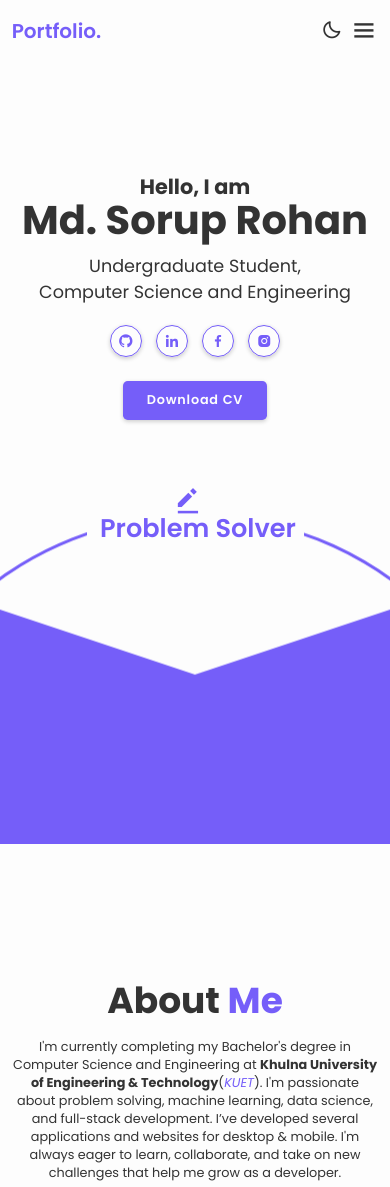
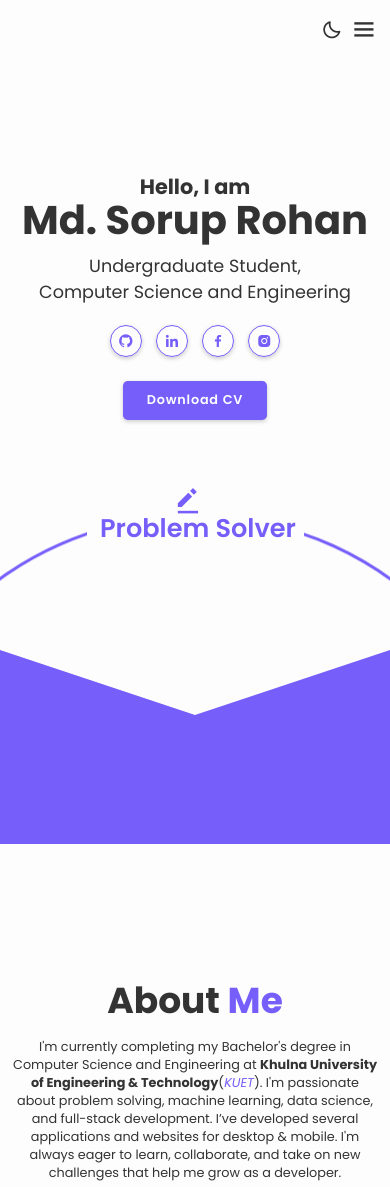
Before and after one commit to soruprohan/soruprohan.github.io, a PHP site: page / in a window 390 px wide. Shown: the top 1187 px of the page. Run offline with PHP 8.4, Linux system fonts and the light colour scheme.

Commit message:
fixed the overlay for width less than 810px

```diff
--- a/index.html
+++ b/index.html
@@ -19,7 +19,8 @@
 <body>
     <!-- header design -->
     <header class="header">
-        <a href="#" class="logo">Portfolio.</a>
+
+        <div class="header-spacer"></div> <!--used only to push header elements to the right, no other functionality-->
 
         <nav class="navbar">
             <a href="#home" class="active">Home</a>
--- a/style.css
+++ b/style.css
@@ -104,6 +104,7 @@ body {
   color: var(--text-color);
 }
 
+
 .header {
   position: fixed;
   top: 0;
@@ -113,8 +114,13 @@ body {
   background: transparent;
   display: flex;
   align-items: center;
+  justify-content: space-between;
   z-index: 100;
   transition: 0.5s;
+}
+
+.header-spacer {
+  flex: 1; /* Takes up available space, pushing other elements to the right */
 }
 
 .header.sticky {
@@ -127,15 +133,6 @@ body {
   /* Force hardware acceleration */
   transform: translateZ(0);
   will-change: backdrop-filter;
-}
-
-.logo {
-  font-size: 2.5rem;
-  color: var(--main-color);
-  font-weight: 60;
-  font-weight: 600;
-  cursor: default;
-  margin-right: auto;
 }
 
 .navbar a {
@@ -839,10 +836,6 @@ span {
     color: var(--text-color);
   }
 
-  .navbar a:nth-child(1),
-  .navbar a:nth-child(2) {
-    color: var(--text-color);
-  }
 
   .navbar a.active {
     color: var(--main-color);
@@ -921,12 +914,24 @@ span {
     height: 670px;
     z-index: -1;
   }
-  .home .profession-container .overlay {
+
+  /* .home .profession-container .overlay {
     position: fixed;
     top: 70rem;
     left: 50%;
     right: 0;
     transform: rotate(90deg) translate(-50%, 50%) scaleY(3);
+    border-width: 23.9rem;
+  } */
+
+  .home .profession-container .overlay {
+    position: fixed;
+    top: calc(100vh - 40rem);
+    left: 0;
+    right: 0;
+    margin-left: auto;
+    margin-right: auto;
+    transform: rotate(90deg) scaleY(3);
     border-width: 23.9rem;
   }
 
@@ -967,7 +972,7 @@ span {
 
 }
 
-@media (max-width: 810px) and (min-height: 760px) {
+/* @media (max-width: 810px) and (min-height: 760px) {
   .home .profession-container .overlay {
     position: fixed;
     top: 70rem;
@@ -976,7 +981,7 @@ span {
     transform: rotate(90deg) translate(-20%, 50%) scaleY(3);
     border-width: 23.9rem;
   }
-}
+} */
 
 @media (max-width: 617px) {
     .portfolio .portfolio-container {
@@ -1034,9 +1039,13 @@ span {
 }
 
 
+@media (max-width: 810px) {
+
+}
+
 /*------------------------------------------------------------------------------------------------------------------------*/
 
-/* Skills Section - Matching Portfolio Color Palette */
+/* Skills Section - */
 
 /* Container */
 .container {
```
